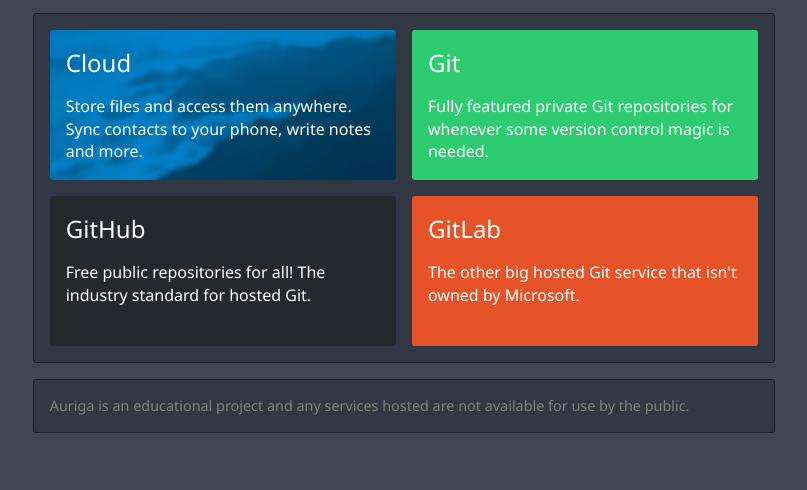
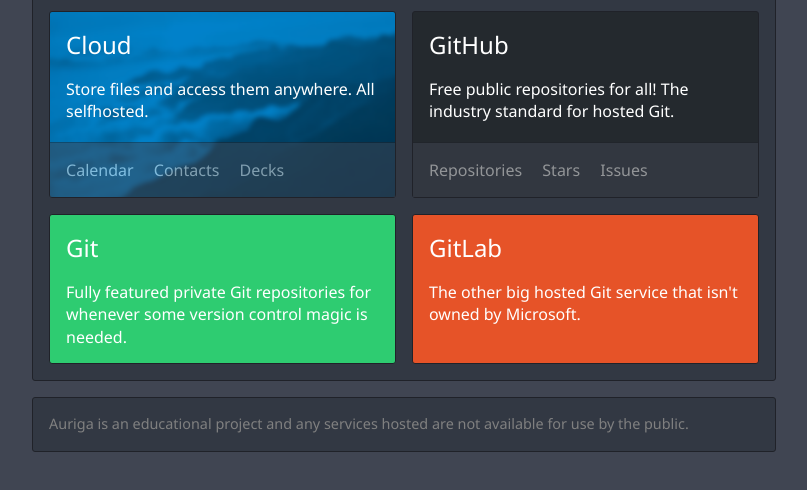
Before and after one commit to aidengilmartin/auriga-home, a plain HTML site: page index.html in a window 1280 px wide. Shown: the part 270-760 px from the top of the page, without its empty margins (236-1043 px from the left). Drawn offline with nearby package versions, Linux system fonts and the light colour scheme.

Commit message:
Added shortcuts to items.

```diff
--- a/css/arc-dark.css
+++ b/css/arc-dark.css
@@ -19,6 +19,10 @@ body, html {
 }
 p {
     margin: 0;
+}
+a {
+    text-decoration: none;
+    color: white;
 }
 
 .content {
@@ -68,34 +72,54 @@ p {
 }
 .link {
     /* Arc border */
-    /* border: solid #202229;
+    border: solid #202229;
     border-width: 1px;
-    border-radius: 3px; */
+    border-radius: 3px;
 
     /* No border */
-    border: solid #00000000;
+    /* border: solid #00000000;
     border-width: 0px;
-    border-radius: 3px;
+    border-radius: 3px; */
 
     color: white;
     background-color: #404552;
-
-    padding: 1rem;
-
     min-height: 150px;
 }
-.link .title {
+
+.title {
     font-size: 1.5em;
 }
-.link a {
-    text-decoration: none;
-    color: white;
+
+.main {
+    padding: 1rem;
+    height: 130px;
 }
-.link p:first-of-type {
+
+.main:hover {
+    cursor: pointer;
+}
+
+.main .title {
     padding-bottom: 1rem;
 }
-.link:hover {
-    cursor: pointer;
+
+.shortcuts {
+    padding: 1rem;
+    border-top: solid #202229;
+    border-width: 1px;
+    background-color: #404552;
+    opacity: .5;
+    transition: 250ms ease-in-out;
+}
+
+.shortcuts:hover {
+    transition-delay: 10ms;
+    transition: 250ms ease-in-out;
+    opacity: 1;
+}
+
+.shortcuts a {
+    margin-right: 1rem;
 }
 
 .footer {
--- a/index.html
+++ b/index.html
@@ -1,17 +1,20 @@
 <!DOCTYPE HTML>
 <html>
+
 <head>
     <meta charset="UTF-8">
     <meta name="viewport" content="width=device-width">
     <meta name="theme-color" content="#404552" /> <!-- Chrome Custom Colours -->
     <title>Auriga Home</title>
     <link rel="icon" type="image/png" href="img/favicon.png" />
-    <link rel="stylesheet" href="https://cdnjs.cloudflare.com/ajax/libs/normalize/8.0.0/normalize.min.css" integrity="sha256-oSrCnRYXvHG31SBifqP2PM1uje7SJUyX0nTwO2RJV54=" crossorigin="anonymous" />
+    <link rel="stylesheet" href="https://cdnjs.cloudflare.com/ajax/libs/normalize/8.0.0/normalize.min.css"
+        integrity="sha256-oSrCnRYXvHG31SBifqP2PM1uje7SJUyX0nTwO2RJV54=" crossorigin="anonymous" />
     <link href="css/arc-dark.css" rel="stylesheet">
     <link href="https://fonts.googleapis.com/css?family=Noto+Sans" rel="stylesheet">
     <link href="css/animate.css" rel="stylesheet">
     <script src="js/search.js"></script>
 </head>
+
 <body>
 
     <div class="content animated fadeIn">
@@ -26,39 +29,60 @@
 
             <div class="link nextcloud">
                 <a href="https://cloud.auriga.tech">
+                    <div class="main">
                         <p class="title">Cloud</p>
-                    <p>Store files and access them anywhere. Sync contacts to your phone, write notes and more.</p>
+                        <p>Store files and access them anywhere. All selfhosted.</p>
+                    </div>
                 </a>
+                <div class="shortcuts">
+                    <a href="https://cloud.auriga.tech/apps/calendar/">Calendar</a>
+                    <a href="https://cloud.auriga.tech/apps/contacts/">Contacts</a>
+                    <a href="https://cloud.auriga.tech/apps/deck/">Decks</a>
+                </div>
+            </div>
+
+            <div class="link github">
+                <a href="https://github.com">
+                    <div class="main">
+                        <p class="title">GitHub</p>
+                        <p>Free public repositories for all! The industry standard for hosted Git.</p>
+                    </div>
+
+                </a>
+                <div class="shortcuts">
+                    <a href="https://github.com/aidengilmartin?tab=repositories">Repositories</a>
+                    <a href="https://github.com/aidengilmartin?tab=stars">Stars</a>
+                    <a href="https://github.com/issues">Issues</a>
+                </div>
             </div>
 
             <div class="link gitea">
                 <a href="https://git.auriga.tech">
+                    <div class="main">
                         <p class="title">Git</p>
                         <p>Fully featured private Git repositories for whenever some version control magic is needed.</p>
-                </a>
                     </div>
-
-            <div class="link github">
-                <a href="https://github.com">
-                    <p class="title">GitHub</p>
-                    <p>Free public repositories for all! The industry standard for hosted Git.</p>
                 </a>
             </div>
 
             <div class="link gitlab">
                 <a href="https://gitlab.com">
+                    <div class="main">
                         <p class="title">GitLab</p>
                         <p>The other big hosted Git service that isn't owned by Microsoft.</p>
+                    </div>
                 </a>
             </div>
 
         </div>
 
         <div class="footer">
-            <p class="disclaimer">Auriga is an educational project and any services hosted are not available for use by the public.</p>
+            <p class="disclaimer">Auriga is an educational project and any services hosted are not available for use by
+                the public.</p>
         </div>
 
     </div>
 
 </body>
+
 </html>
```
Lines whose indentation alone changed are shown as unchanged.
